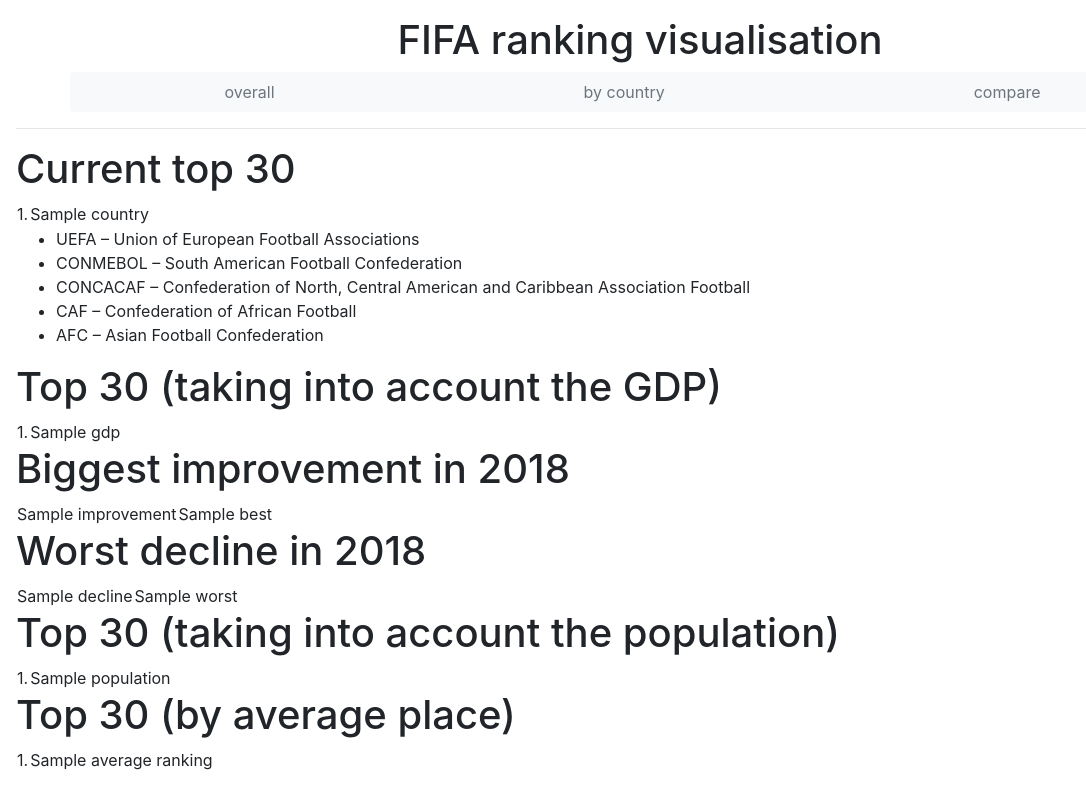
After one commit to andrzej2298/ranking, a Flask app: template app/templates/overall.html in a window 1280 px wide. The commit adds this page. Shown: the whole page, without its empty margins (0-1086 px from the left). Run offline with Flask 2, Linux system fonts and the light colour scheme; the template is opened without the code that fills it: most values are stand-ins (such as "Sample title", 1, 10 or a date in 2020); some libraries are stand-ins or nearby versions.

Commit message:
added all the functionalities and part of the style

```diff
--- a/app/routes.py
+++ b/app/routes.py
@@ -2,7 +2,11 @@
 from app import app
 from app.queries import all_countries, current_rank, mins_and_maxes
 from app.queries import current_federation_rank, plays_currently
-from app.forms import CountrySelectionForm
+from app.queries import all_ranks, current_ranking, top_places
+from app.queries import gdp_and_population, averages
+from app.queries import best_movement, worst_movement
+from app.forms import CountrySelectionForm, DoubleCountrySelectionForm
+from math import sqrt
 
 
 @app.route('/')
@@ -11,46 +15,144 @@
     return render_template('index.html')
 
 
+def get_gdp_rank(gdp_population):
+    max_gdp = sqrt(max([entry['gdp'] for entry in gdp_population]))
+    new_rank = [{'name': entry['name'],
+                 'value': entry['rank'] / max_gdp * sqrt(entry['gdp'])}
+                for entry in gdp_population]
+    return sorted(new_rank, key=lambda k: k['value'])
+
+
+def get_population_rank(gdp_population):
+    max_population = sqrt(max([entry['population']
+                               for entry in gdp_population]))
+    new_rank = [{'name': entry['name'],
+                 'value':
+                 entry['rank'] / max_population * sqrt(entry['population'])}
+                for entry in gdp_population]
+    return sorted(new_rank, key=lambda k: k['value'])
+
+
+@app.route('/overall')
+def overall():
+    map_data = current_ranking()
+    countries = [country for (country, rank) in map_data]
+    ranks = [rank for (country, rank) in map_data]
+    top_thirty = [{'country': c, 'rank': r} for (c, r)
+                  in map_data if r <= 30]
+    top_ten = top_places(10)
+    top_ten_confederations = [conf for (conf, occurrences) in top_ten]
+    top_ten_counts = [occurrences for (conf, occurrences) in top_ten]
+    top_five = top_places(5)
+    top_five_confederations = [conf for (conf, occurrences) in top_five]
+    top_five_counts = [occurrences for (conf, occurrences) in top_five]
+    first_places = top_places(1)
+    first_confederations = [conf for (conf, occurrences) in first_places]
+    first_counts = [occurrences for (conf, occurrences) in first_places]
+    gdp_population = gdp_and_population()
+    gdp_rank = get_gdp_rank(gdp_population)
+    top_gdp = [(i + 1, gdp_rank[i]['name']) for i in range(0, 30)]
+    population_rank = get_population_rank(gdp_population)
+    top_population = [(i + 1, population_rank[i]['name']) for i in range(0, 30)]
+    average_ranking = averages()
+    best = best_movement()
+    worst = worst_movement()
+    return render_template('overall.html',
+                           countries=countries,
+                           ranks=ranks,
+                           top_ten_confederations=top_ten_confederations,
+                           top_ten_counts=top_ten_counts,
+                           top_five_confederations=top_five_confederations,
+                           top_five_counts=top_five_counts,
+                           first_confederations=first_confederations,
+                           first_counts=first_counts,
+                           top_thirty=top_thirty,
+                           top_gdp=top_gdp,
+                           top_population=top_population,
+                           average_ranking=average_ranking,
+                           best=best,
+                           worst=worst)
+
+
+@app.route('/compare', methods=['GET', 'POST'])
+def compare():
+    form = DoubleCountrySelectionForm()
+    form.first_country.choices = all_countries()
+    form.second_country.choices = all_countries()
+    if form.validate_on_submit():
+        first_code = form.first_country.data
+        second_code = form.second_country.data
+        first_ranks = all_ranks(first_code)
+        second_ranks = all_ranks(second_code)
+        first_rank_dates = [date for (rank, date) in first_ranks]
+        first_rank_values = [rank for (rank, date) in first_ranks]
+        second_rank_dates = [date for (rank, date) in second_ranks]
+        second_rank_values = [rank for (rank, date) in second_ranks]
+        return render_template('compare.html',
+                               first_code=first_code,
+                               second_code=second_code,
+                               form=form,
+                               first_rank_values=first_rank_values,
+                               second_rank_values=second_rank_values,
+                               first_rank_dates=first_rank_dates,
+                               second_rank_dates=second_rank_dates)
+    return render_template('compare.html', form=form)
+
+
+def get_country_name(code, form):
+    country_list = [name for (i_code, name) in form.country.choices
+                    if i_code == code]
+    assert(len(country_list) == 1)
+    return country_list[0]
+
+
+def get_records(code):
+    records = mins_and_maxes(code)
+    mins = records['mins']
+    maxes = records['maxes']
+    return {
+        'min_dates': [entry['date'] for entry in mins],
+        'max_dates': [entry['date'] for entry in maxes],
+        'min': mins[0]['rank'],
+        'max': maxes[0]['rank']
+    }
+
+
+def world_cup(date):
+    year = int(date[0:4])
+    return year % 4 == 2
+
+
 @app.route('/country', methods=['GET', 'POST'])
 def country():
     form = CountrySelectionForm()
     form.country.choices = all_countries()
-    code = ""
-    if form.validate_on_submit():
+    if form.validate_on_submit() and form.country.data:
         code = form.country.data
-        country_list = [name for (i_code, name) in form.country.choices
-                        if i_code == code]
-        assert(len(country_list) == 1)
-        country = country_list[0]
-        records = mins_and_maxes(code)
-        mins = records['mins']
-        maxes = records['maxes']
-        min_dates = [entry['date'] for entry in mins]
-        max_dates = [entry['date'] for entry in maxes]
-        min = mins[0]['rank']
-        max = maxes[0]['rank']
-        if plays_currently(code):
+        country = get_country_name(code, form)
+        records = get_records(code)
+        ranks = all_ranks(code)
+        rank_values = [rank for (rank, date) in ranks]
+        rank_dates = [date for (rank, date) in ranks]
+        color = ['grey' if world_cup(date) else 'blue' for date in rank_dates]
+        plays = plays_currently(code)
+        rank = 0
+        federation_rank = 0
+        if plays:
             rank = current_rank(code)
             federation_rank = current_federation_rank(code)
-            return render_template('country.html',
-                                   form=form,
-                                   plays_currently=True,
-                                   country=country,
-                                   rank=rank,
-                                   min_dates=min_dates,
-                                   max_dates=max_dates,
-                                   min=min,
-                                   max=max,
-                                   federation_rank=federation_rank
-                                   )
-        else:
-            return render_template('country.html',
-                                   form=form,
-                                   plays_currently=False,
-                                   country=country,
-                                   min_dates=min_dates,
-                                   max_dates=max_dates,
-                                   min=min,
-                                   max=max,
-                                   )
+        return render_template('country.html',
+                               form=form,
+                               plays_currently=plays,
+                               country=country,
+                               rank=rank,
+                               min_dates=records['min_dates'],
+                               max_dates=records['max_dates'],
+                               min=records['min'],
+                               max=records['max'],
+                               federation_rank=federation_rank,
+                               rank_dates=rank_dates,
+                               rank_values=rank_values,
+                               color=color
+                               )
     return render_template('country.html', form=form)
--- a/app/templates/base.html
+++ b/app/templates/base.html
@@ -2,11 +2,20 @@
 <html lang="en">
 <head>
     <meta charset="UTF-8">
+    <meta name="viewport" content="width=device-width, initial-scale=1, shrink-to-fit=no">
+    <script src="https://cdn.plot.ly/plotly-latest.min.js"></script>
+    <link rel="stylesheet" href="https://stackpath.bootstrapcdn.com/bootstrap/4.2.1/css/bootstrap.min.css" integrity="sha384-GJzZqFGwb1QTTN6wy59ffF1BuGJpLSa9DkKMp0DgiMDm4iYMj70gZWKYbI706tWS" crossorigin="anonymous">
+
     <title>Football ranking</title>
 </head>
-<body>
+<body class="p-3">
     <header>
-        FIFA ranking visualisation
+        <h1 class="text-center">FIFA ranking visualisation</h1>
+        <nav class="nav d-flex mb-3 rounded justify-content-around container bg-light text-white">
+            <a href="{{ url_for('overall') }}" class="nav-item nav-link text-muted">overall</a>
+            <a href="{{ url_for('country') }}" class="nav-item nav-link text-muted">by country</a>
+            <a href="{{ url_for('compare') }}" class="nav-item nav-link text-muted">compare</a>
+        </nav>
         <hr>
     </header>
 
--- /dev/null
+++ b/app/templates/overall.html
@@ -0,0 +1,141 @@
+{% extends "base.html" %}
+
+{% block content %}
+    <div>
+        <h1>Current top 30</h1>
+        <table>
+        {% for entry in top_thirty %}
+        <tr>
+            <td> {{ entry['rank'] }}. </td>
+            <td> {{ entry['country'] }} </td>
+        </tr>
+        {% endfor %}
+        </table>
+    </div>
+
+    <div id="choropleth"></div>
+    <div id="ten_pie"></div>
+    <ul>
+        <li>UEFA &ndash; Union of European Football Associations </li>
+        <li>CONMEBOL &ndash; South American Football Confederation</li>
+        <li>CONCACAF &ndash; Confederation of North, Central American and Caribbean Association Football</li>
+        <li>CAF &ndash; Confederation of African Football</li>
+        <li>AFC &ndash; Asian Football Confederation</li>
+    </ul>
+
+    <div>
+        <h1>Top 30 (taking into account the GDP)</h1>
+        <table>
+        {% for (rank, name) in top_gdp %}
+            <tr>
+                <td> {{ rank }}. </td>
+                <td> {{ name }} </td>
+            </tr>
+        {% endfor %}
+        </table>
+    </div>
+    <div>
+        <h1>Biggest improvement in 2018</h1>
+        <table>
+        {% for (name, improvement) in best %}
+            <tr>
+                <td> {{ improvement }} </td>
+                <td> {{ name }} </td>
+            </tr>
+        {% endfor %}
+        </table>
+    </div>
+    <div>
+        <h1>Worst decline in 2018</h1>
+        <table>
+        {% for (name, decline) in worst %}
+            <tr>
+                <td> {{ decline }} </td>
+                <td> {{ name }} </td>
+            </tr>
+        {% endfor %}
+        </table>
+    </div>
+    <div>
+        <h1>Top 30 (taking into account the population)</h1>
+        <table>
+        {% for (rank, name) in top_population %}
+            <tr>
+                <td> {{ rank }}. </td>
+                <td> {{ name }} </td>
+            </tr>
+        {% endfor %}
+        </table>
+    </div>
+    <div>
+        <h1>Top 30 (by average place)</h1>
+        <table>
+        {% for (rank, name) in average_ranking %}
+            <tr>
+                <td> {{ rank }}. </td>
+                <td> {{ name }} </td>
+            </tr>
+        {% endfor %}
+        </table>
+    </div>
+
+    <script>
+        var data = [{
+            type: 'choropleth',
+            locationmode: 'country names',
+            locations: {{ countries | safe }},
+            z: {{ ranks }},
+            text: {{ countries | safe }},
+            colorscale: 'Viridis'
+        }];
+
+        var layout = {
+            title: 'Current ranking on a map'
+        }
+
+        Plotly.plot(document.getElementById('choropleth'), data, layout);
+    </script>
+    <script>
+        var data = [{
+            type: 'pie',
+            labels: {{ top_ten_confederations | safe }},
+            values: {{ top_ten_counts }},
+            name: 'Count of ranks in top 10',
+            domain: {
+                row: 0,
+                column: 0
+            }
+        },
+        {
+            type: 'pie',
+            labels: {{ top_five_confederations | safe }},
+            values: {{ top_five_counts }},
+            name: 'Count of ranks in top 5',
+            domain: {
+                row: 0,
+                column: 1
+            }
+        },
+        {
+            type: 'pie',
+            labels: {{ first_confederations | safe }},
+            values: {{ first_counts }},
+            name: 'Count of first places',
+            domain: {
+                row: 1,
+                column: 0
+            },
+            text: '1'
+        }]
+
+        var layout = {
+            title: 'Count of top ranks',
+            grid: {
+                rows: 2,
+                columns: 2
+            }
+        }
+
+        Plotly.plot(document.getElementById('ten_pie'), data, layout)
+    </script>
+{% endblock %}
```
Also changed, not shown: app/forms.py (+7 -3 lines), app/queries.py (+105 -0 lines), app/queries.sql (+55 -0 lines), app/templates/compare.html (added, +70 -0 lines), app/templates/country.html (+46 -10 lines).
